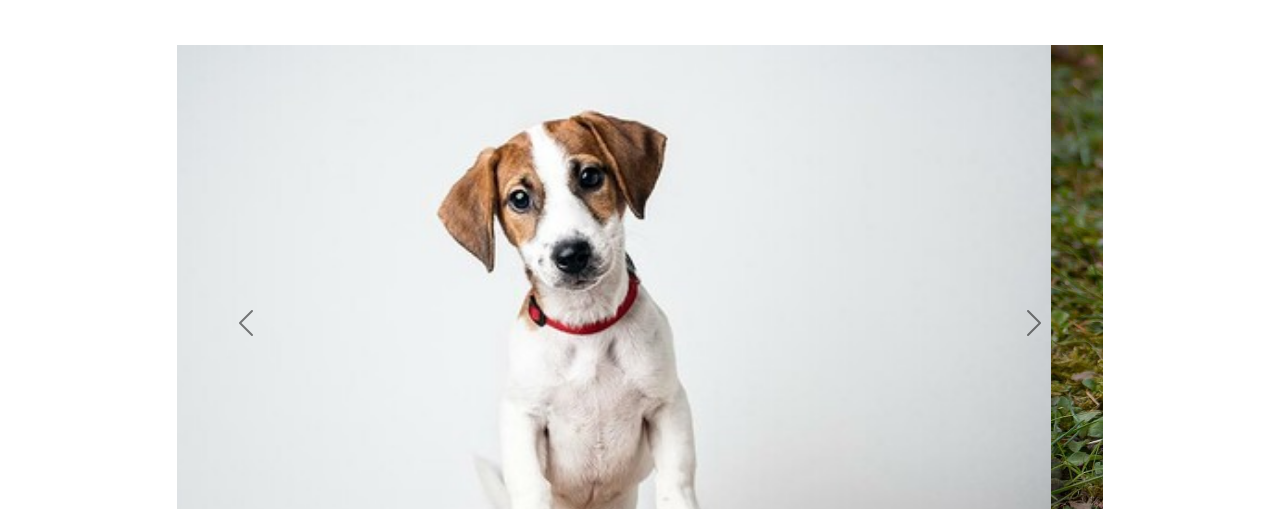
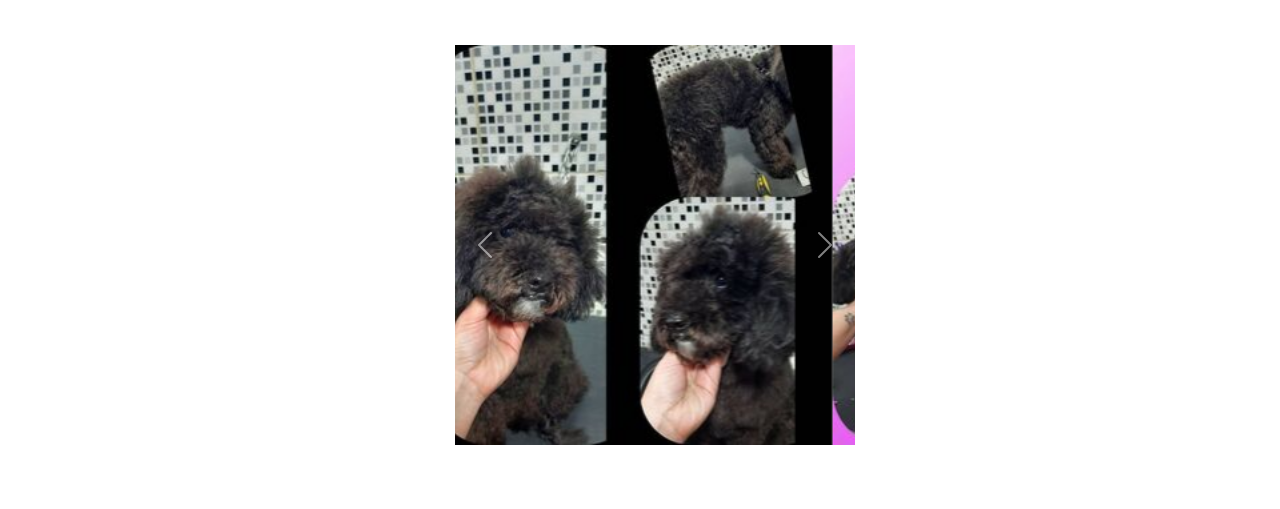
Before and after one commit to LuisDev6/-Peluqueria-Canina-Amaison-v4, a website: page pages/galeria.html in a window 1280 px wide. Shown: the part 227-736 px from the top of the page. Drawn offline with nearby package versions, Linux system fonts and the light colour scheme.

Commit message:
Tercera Pre entrega del proyecto final

```diff
--- a/pages/galeria.html
+++ b/pages/galeria.html
@@ -65,30 +65,38 @@
                 <div class="col-1">
                 </div>
                 <div class="col-10">
-                    <div id="carouselExampleControls" class="carousel slide carousel-dark" data-bs-ride="carousel"
-                        widh="600" height="500">
-                        <div class="carousel-inner">
+                    <div id="carouselExampleControls" class="carousel slide  slider" data-bs-ride="carousel" style="width: 400px; height: 400px;">
+                        <div class="carousel-inner" >
                           <div class="carousel-item active">
-                                <img src="../images/galeria/perro1.png" class="d-block w-100" alt="...">
+                            <img src="/images/galeria/galeria1.jpg" class="d-block w-100" alt="foto1">
                           </div>
                           <div class="carousel-item">
-                                <img src="../images/galeria/perro2.png" class="d-block w-100" alt="...">
+                            <img src="/images/galeria/galeria2.jpg" class="d-block w-100" alt="foto2">
                           </div>
                           <div class="carousel-item">
-                                <img src="../images/galeria/perro3.png" class="d-block w-100" alt="...">
+                            <img src="/images/galeria/galeria3.jpg" class="d-block w-100" alt="foto3">
+                          </div>
+                          <div class="carousel-item">
+                            <img src="/images/galeria/galeria4.jpg" class="d-block w-100" alt="foto4">
+                          </div>
+                          <div class="carousel-item">
+                            <img src="/images/galeria/galeria5.jpg" class="d-block w-100" alt="foto5">
+                          </div>
+                          <div class="carousel-item">
+                            <img src="/images/galeria/galeria6.jpg" class="d-block w-100" alt="foto6">
                           </div>
                         </div>
-                        <button class="carousel-control-prev" type="button" data-bs-target="#carouselExampleControls"
-                            data-bs-slide="prev">
+                        <button class="carousel-control-prev" type="button" data-bs-target="#carouselExampleControls" data-bs-slide="prev">
                           <span class="carousel-control-prev-icon" aria-hidden="true"></span>
-                            <span class="visually-hidden">Previous</span>
+                          <span class="visually-hidden">Anterior</span>
                         </button>
-                        <button class="carousel-control-next" type="button" data-bs-target="#carouselExampleControls"
-                            data-bs-slide="next">
+                        <button class="carousel-control-next" type="button" data-bs-target="#carouselExampleControls" data-bs-slide="next">
                           <span class="carousel-control-next-icon" aria-hidden="true"></span>
-                            <span class="visually-hidden">Next</span>
+                          <span class="visually-hidden">Siguiente</span>
                         </button>
                       </div>
+
+
                 </div>
                 <div class="col-1">
                 </div>
--- a/scss/origen.scss
+++ b/scss/origen.scss
@@ -52,6 +52,10 @@
     margin: auto;
 }
 
+.slider{
+  margin-left: 30%;
+}
+
 /* FOOTER */
 .footer{
     width: 100%;
```
Also changed, not shown: package.json (added, +17 -0 lines), css/styles.css, images/galeria/galeria1.jpg (added), images/galeria/galeria2.jpg (added), images/galeria/galeria3.jpg (added), images/galeria/galeria4.jpg (added), images/galeria/galeria5.jpg (added), images/galeria/galeria6.jpg (added), images/galeria/perro1.png (deleted), images/galeria/perro2.png (deleted), images/galeria/perro3.png (deleted), images/galeria/perro4.png (deleted), 1 other file. Lines whose indentation alone changed are shown as unchanged.
